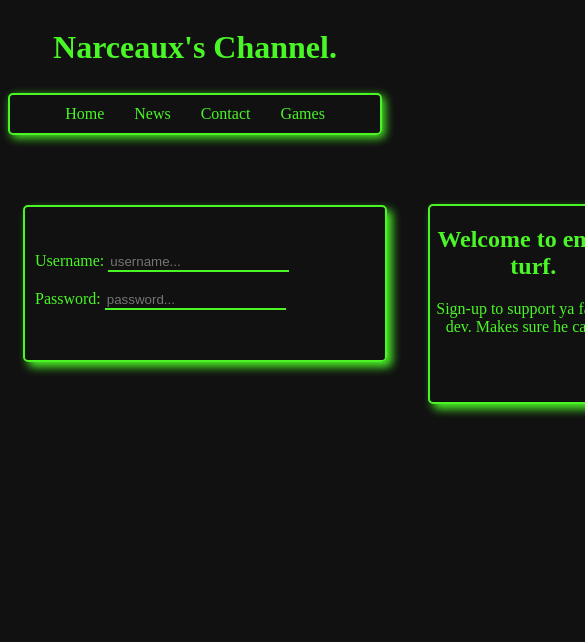
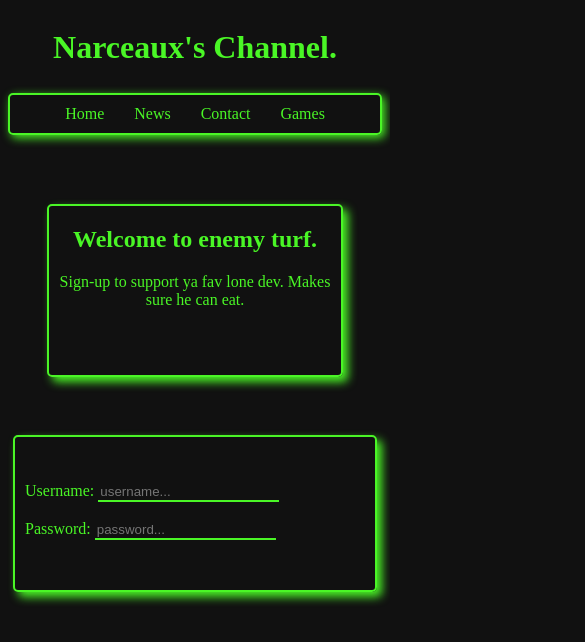
Before and after one commit to sweatshirt0/narceaux, a React (Create React App) app: page / in a window 390 px wide. Shown: the top 642 px of the page, 585 px wide, since content can reach past the window. Built offline with nearby package versions, Linux system fonts and the light colour scheme.

Commit message:
mobile fix.

```diff
--- a/src/index.css
+++ b/src/index.css
@@ -88,7 +88,7 @@ input:focus {
 	outline: none;
 }
 
-@media only screen and (max-width: 1800px) {
+@media screen and (max-width: 1800px) {
 	.content-wrapper {
 		width: 53vw;
 	}
@@ -97,3 +97,17 @@ input:focus {
 		text-align: center;
 	}
 }
+
+@media screen and (max-width: 600px) {
+	.form-wrapper {
+		position: relative;
+		top: 300px;
+		margin: auto;
+	}
+
+	.content-wrapper {
+		left: 0px;
+		width: 200vw;
+		margin: auto;
+	}
+}
```
